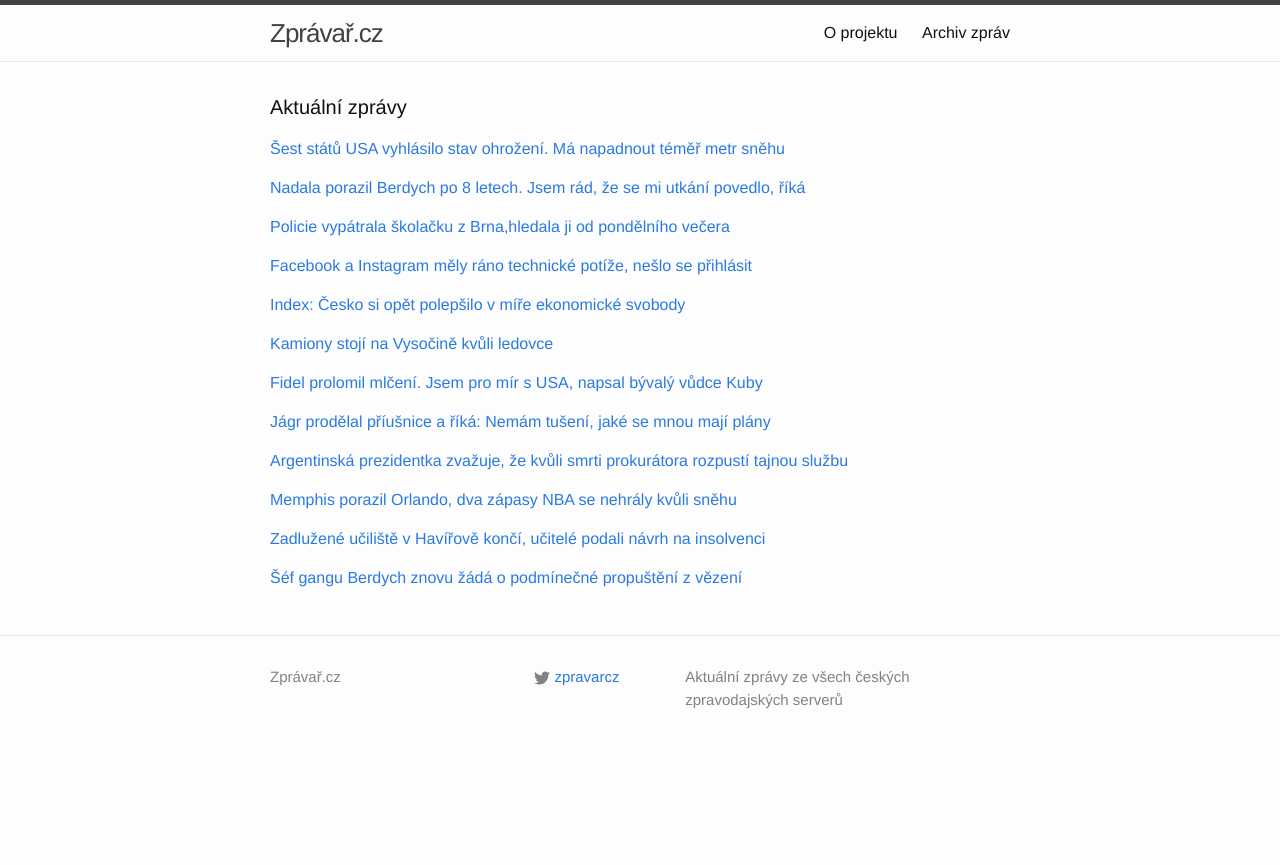
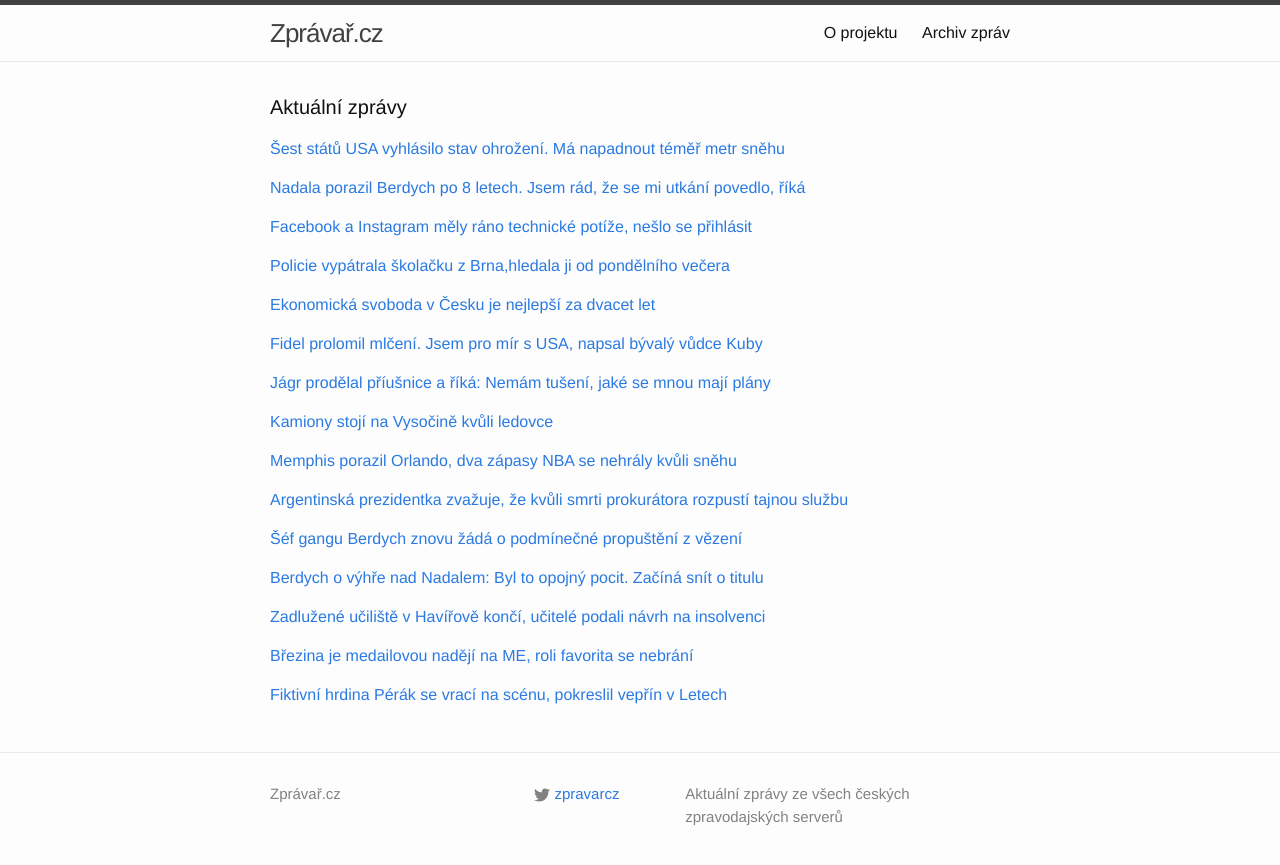
Before and after one commit to adliska/zpravar, a Jekyll site: the page built from index.html, in a window 1280 px wide. Shown: the top 865 px of the page. Built offline with Jekyll 4.4.1, drawn with Linux system fonts in a browser that asks for light colours; some of the changed lines change nothing that is shown.

Commit message:
zpravar news update

```diff
--- a/index.html
+++ b/index.html
@@ -39,8 +39,21 @@ layout: default
 <li><a href=http://www.tyden.cz/rubriky/sport/tenis/tenisova-senzace-berdych-rozdrtil-nadala-a-postoupil-do-semifinale_331461.html>Tenisová senzace! Berdych rozdrtil Nadala a postoupil do semifinále - www.tyden.cz</a></li>
 <li><a href=http://sport.idnes.cz/sarapovova-nedala-sanci-bouchardove-a-v-melbourne-je-v-semifinale-pyf-/tenis.aspx?c=A150127_051439_tenis_vis>Šarapovová nedala šanci Bouchardové a v Melbourne je v semifinále - sport.idnes.cz</a></li>
 </ul>
-</div><p><a href="javascript:;" onclick="toggle_visibility('zpravy2')">Policie vypátrala školačku z Brna,hledala ji od pondělního večera</a></p>
+</div><p><a href="javascript:;" onclick="toggle_visibility('zpravy2')">Facebook a Instagram měly ráno technické potíže, nešlo se přihlásit</a></p>
 <div id="zpravy2" style="display:none">
+<ul>
+<li><a href=http://www.denik.cz/ekonomika/socialni-site-facebook-a-instagram-mely-rano-technicke-potize-20150127.html>Facebook a Instagram měly ráno technické potíže, nešlo se přihlásit - www.denik.cz</a></li>
+<li><a href=http://www.financninoviny.cz/zpravodajstvi/zpravy/socialni-site-facebook-a-instagram-mely-rano-technicke-potize/1173851>Sociální sítě Facebook a Instagram měly ráno technické potíže - www.financninoviny.cz</a></li>
+<li><a href=http://zahranicni.ihned.cz/c1-63444160-facebook-a-instagram-byl-40-minut-offline-vypadek-zpusobila-technika>Facebook a Instagram byl 40 minut offline. Výpadek způsobila technika - zahranicni.ihned.cz</a></li>
+<li><a href=http://www.financninoviny.cz/zpravodajstvi/zpravy/socialni-sit-facebook-hlasi-vypadek-sluzeb/1173851>Sociální síť Facebook hlásí výpadek služeb - www.financninoviny.cz</a></li>
+<li><a href=http://www.lidovky.cz/facebook-hlasi-celosvetovy-vypadek-potize-ma-i-instagram-pz4-/media.aspx?c=A150127_083344_ln-media_ele>Facebook hlásí celosvětový výpadek. Potíže má i Instagram  - www.lidovky.cz</a></li>
+<li><a href=http://echo24.cz/a/iBaSm>Sociální síť Facebook nefunguje - echo24.cz</a></li>
+<li><a href=http://zpravy.aktualne.cz/zahranici/facebook-a-instagram-postihl-rozsahly-vypadek/r~99f4d0cea5f511e49e4b0025900fea04/>Facebook a Instagram postihl rozsáhlý výpadek - zpravy.aktualne.cz</a></li>
+<li><a href=http://technet.idnes.cz/vypadek-facebooku-ve-svete-i-v-cr-doa-/sw_internet.aspx?c=A150127_081211_sw_internet_skr>Facebook hlásí výpadek služeb, nefunguje ani v Česku - technet.idnes.cz</a></li>
+<li><a href=http://www.ceskenoviny.cz/zpravy/zpravy/socialni-sit-facebook-hlasi-vypadek-sluzeb/1173851>Sociální síť Facebook hlásí výpadek služeb - www.ceskenoviny.cz</a></li>
+</ul>
+</div><p><a href="javascript:;" onclick="toggle_visibility('zpravy3')">Policie vypátrala školačku z Brna,hledala ji od pondělního večera</a></p>
+<div id="zpravy3" style="display:none">
 <ul>
 <li><a href=http://www.ceskenoviny.cz/zpravy/zpravy/policie-vypatrala-skolacku-z-brna-hledala-ji-od-pondelniho-vecera/1173820>Policie vypátrala školačku z Brna,hledala ji od pondělního večera - www.ceskenoviny.cz</a></li>
 <li><a href=http://www.lidovky.cz/policie-patra-po-jedenactilete-divce-z-brna-nevratila-se-z-krouzku-10f-/zpravy-domov.aspx?c=A150127_090531_ln_domov_ele>Policie pátrá po jedenáctileté dívce z Brna. Nevrátila se z kroužku  - www.lidovky.cz</a></li>
@@ -52,22 +65,10 @@ layout: default
 <li><a href=http://www.ceskenoviny.cz/zpravy/zpravy/policie-patra-po-11lete-divce-z-brna-nevratila-se-z-krouzku-domu/1173820>Policie pátrá po 11leté dívce z Brna, nevrátila se z kroužku domů - www.ceskenoviny.cz</a></li>
 <li><a href=http://www.rozhlas.cz/_zprava/policie-patra-po-jedenactilete-divce-z-brna-nevratila-po-krouzku-domu--1448253>Policie pátrá po jedenáctileté dívce z Brna, nevrátila po kroužku domů - www.rozhlas.cz</a></li>
 </ul>
-</div><p><a href="javascript:;" onclick="toggle_visibility('zpravy3')">Facebook a Instagram měly ráno technické potíže, nešlo se přihlásit</a></p>
-<div id="zpravy3" style="display:none">
-<ul>
-<li><a href=http://www.denik.cz/ekonomika/socialni-site-facebook-a-instagram-mely-rano-technicke-potize-20150127.html>Facebook a Instagram měly ráno technické potíže, nešlo se přihlásit - www.denik.cz</a></li>
-<li><a href=http://www.financninoviny.cz/zpravodajstvi/zpravy/socialni-site-facebook-a-instagram-mely-rano-technicke-potize/1173851>Sociální sítě Facebook a Instagram měly ráno technické potíže - www.financninoviny.cz</a></li>
-<li><a href=http://zahranicni.ihned.cz/c1-63444160-facebook-a-instagram-byl-40-minut-offline-vypadek-zpusobila-technika>Facebook a Instagram byl 40 minut offline. Výpadek způsobila technika - zahranicni.ihned.cz</a></li>
-<li><a href=http://www.financninoviny.cz/zpravodajstvi/zpravy/socialni-sit-facebook-hlasi-vypadek-sluzeb/1173851>Sociální síť Facebook hlásí výpadek služeb - www.financninoviny.cz</a></li>
-<li><a href=http://www.lidovky.cz/facebook-hlasi-celosvetovy-vypadek-potize-ma-i-instagram-pz4-/media.aspx?c=A150127_083344_ln-media_ele>Facebook hlásí celosvětový výpadek. Potíže má i Instagram  - www.lidovky.cz</a></li>
-<li><a href=http://echo24.cz/a/iBaSm>Sociální síť Facebook nefunguje - echo24.cz</a></li>
-<li><a href=http://zpravy.aktualne.cz/zahranici/facebook-a-instagram-postihl-rozsahly-vypadek/r~99f4d0cea5f511e49e4b0025900fea04/>Facebook a Instagram postihl rozsáhlý výpadek - zpravy.aktualne.cz</a></li>
-<li><a href=http://technet.idnes.cz/vypadek-facebooku-ve-svete-i-v-cr-doa-/sw_internet.aspx?c=A150127_081211_sw_internet_skr>Facebook hlásí výpadek služeb, nefunguje ani v Česku - technet.idnes.cz</a></li>
-<li><a href=http://www.ceskenoviny.cz/zpravy/zpravy/socialni-sit-facebook-hlasi-vypadek-sluzeb/1173851>Sociální síť Facebook hlásí výpadek služeb - www.ceskenoviny.cz</a></li>
-</ul>
-</div><p><a href="javascript:;" onclick="toggle_visibility('zpravy4')">Index: Česko si opět polepšilo v míře ekonomické svobody</a></p>
+</div><p><a href="javascript:;" onclick="toggle_visibility('zpravy4')">Ekonomická svoboda v Česku je nejlepší za dvacet let</a></p>
 <div id="zpravy4" style="display:none">
 <ul>
+<li><a href=http://www.ceskatelevize.cz/ct24/ekonomika/299611-ekonomicka-svoboda-v-cesku-je-nejlepsi-za-dvacet-let/>Ekonomická svoboda v Česku je nejlepší za dvacet let - www.ceskatelevize.cz</a></li>
 <li><a href=http://zpravy.e15.cz/zahranicni/ekonomika/index-cesko-si-opet-polepsilo-v-mire-ekonomicke-svobody-1156897>Index: Česko si opět polepšilo v míře ekonomické svobody - zpravy.e15.cz</a></li>
 <li><a href=http://www.denik.cz/ekonomika/cesko-poskocilo-o-dve-pricky-v-indexu-ekonomicke-svobody-je-ctyriadvacate-201501.html>Česko poskočilo o dvě příčky v indexu ekonomické svobody. Je čtyřiadvacáté - www.denik.cz</a></li>
 <li><a href=http://ekonomika.idnes.cz/cesko-si-polepsilo-v-zebricku-ekonomicke-svobody-f7i-/ekoakcie.aspx?c=A150127_084505_ekoakcie_jpl>Česku se daří zlepšovat ekonomickou svobodu, v žebříčku stoupá - ekonomika.idnes.cz</a></li>
@@ -75,8 +76,26 @@ layout: default
 <li><a href=http://echo24.cz/a/ir9Wf>Česko stouplo v žebříčku ekonomické svobody na 24. místo - echo24.cz</a></li>
 <li><a href=http://www.financninoviny.cz/zpravodajstvi/zpravy/cr-v-indexu-ekonomicke-svobody-poskocila-o-dve-pricky-na-24-misto/1173855>ČR v indexu ekonomické svobody poskočila o dvě příčky na 24. místo - www.financninoviny.cz</a></li>
 </ul>
-</div><p><a href="javascript:;" onclick="toggle_visibility('zpravy5')">Kamiony stojí na Vysočině kvůli ledovce</a></p>
+</div><p><a href="javascript:;" onclick="toggle_visibility('zpravy5')">Fidel prolomil mlčení. Jsem pro mír s USA, napsal bývalý vůdce Kuby </a></p>
 <div id="zpravy5" style="display:none">
+<ul>
+<li><a href=http://www.lidovky.cz/fidel-prolomil-mlceni-jsem-pro-mir-s-usa-napsal-byvaly-vudce-kuby-ph3-/zpravy-svet.aspx?c=A150127_094106_ln_zahranici_msl>Fidel prolomil mlčení. Jsem pro mír s USA, napsal bývalý vůdce Kuby  - www.lidovky.cz</a></li>
+<li><a href=http://zpravy.idnes.cz/fidel-castro-sblizovani-kuby-s-usa-d5w-/zahranicni.aspx?c=A150127_072049_zahranicni_skr>Fidel Castro se ozval poprvé od údajné smrti, je pro sblížení s USA - zpravy.idnes.cz</a></li>
+<li><a href=http://zpravy.e15.cz/zahranicni/politika/castro-podporil-sblizovani-usa-s-kubou-washingtonu-ale-neduveruje-1156858>Castro podpořil sbližování USA s Kubou, Washingtonu ale nedůvěřuje - zpravy.e15.cz</a></li>
+<li><a href=http://www.novinky.cz/zahranicni/amerika/359899-fidel-castro-podporil-sblizovani-kuby-a-spojenych-statu.html>Fidel Castro podpořil sbližování Kuby a Spojených států  - www.novinky.cz</a></li>
+<li><a href=http://www.ceskenoviny.cz/zpravy/zpravy/fidel-castro-vyjadril-podporu-sblizovani-kuby-a-spojenych-statu/1173809>Fidel Castro vyjádřil podporu sbližování Kuby a Spojených států - www.ceskenoviny.cz</a></li>
+</ul>
+</div><p><a href="javascript:;" onclick="toggle_visibility('zpravy6')">Jágr prodělal příušnice a říká: Nemám tušení, jaké se mnou mají plány</a></p>
+<div id="zpravy6" style="display:none">
+<ul>
+<li><a href=http://hokej.idnes.cz/hokejova-nhl-jagr-priusnice-new-jersey-vymena-foy-/nhl.aspx?c=A150127_094917_nhl_bem>Jágr prodělal příušnice a říká: Nemám tušení, jaké se mnou mají plány - hokej.idnes.cz</a></li>
+<li><a href=http://www.tyden.cz/rubriky/sport/hokej/nhl/i-jagr-mel-pry-priusnice-ve-stredu-by-se-mel-vratit-do-sestavy_331476.html>I Jágr měl prý příušnice. Ve středu by se měl vrátit do sestavy - www.tyden.cz</a></li>
+<li><a href=http://www.denik.cz/hokej/nejedl-opuchla-mu-tvar-jagr-mel-i-priusnice-new-jersey-s-nim-uz-pocita-20150127.html>Nejedl, opuchla mu tvář. Jágr měl i příušnice, New Jersey s ním už počítá - www.denik.cz</a></li>
+<li><a href=http://sport.aktualne.cz/jagr-prodelal-i-priusnice-ve-stredu-uz-ale-bude-hrat/r~fb6ad15ea5fb11e4833a0025900fea04/>Jágr prodělal i příušnice, ve středu už ale bude hrát - sport.aktualne.cz</a></li>
+<li><a href=http://www.sportovninoviny.cz/zpravy/jagr-prodelal-i-priusnice-ve-stredu-uz-ale-bude-hrat/1173858>Jágr prodělal i příušnice, ve středu už ale bude hrát - www.sportovninoviny.cz</a></li>
+</ul>
+</div><p><a href="javascript:;" onclick="toggle_visibility('zpravy7')">Kamiony stojí na Vysočině kvůli ledovce</a></p>
+<div id="zpravy7" style="display:none">
 <ul>
 <li><a href=http://www.ceskatelevize.cz/ct24/domaci/299606-kamiony-stoji-na-vysocine-kvuli-ledovce/>Kamiony stojí na Vysočině kvůli ledovce - www.ceskatelevize.cz</a></li>
 <li><a href=http://www.novinky.cz/domaci/359904-kamiony-po-nocnim-snezeni-blokuji-silnice-v-kopcich.html>Kamióny po nočním sněžení blokují silnice v kopcích - www.novinky.cz</a></li>
@@ -84,52 +103,55 @@ layout: default
 <li><a href=http://zpravy.idnes.cz/snih-na-silnicich-0ey-/domaci.aspx?c=A150127_071912_domaci_cen>Silnice v Česku pokryl sníh, komplikuje dopravu zejména kamionům - zpravy.idnes.cz</a></li>
 <li><a href=http://www.lidovky.cz/dopravu-v-cesku-komplikuje-snih-tvori-se-snehove-jazyky-pk4-/zpravy-domov.aspx?c=A150127_073134_ln_domov_ele>Dopravu v Česku komplikuje sníh. Tvoří se sněhové jazyky  - www.lidovky.cz</a></li>
 </ul>
-</div><p><a href="javascript:;" onclick="toggle_visibility('zpravy6')">Fidel prolomil mlčení. Jsem pro mír s USA, napsal bývalý vůdce Kuby </a></p>
-<div id="zpravy6" style="display:none">
+</div><p><a href="javascript:;" onclick="toggle_visibility('zpravy8')">Memphis porazil Orlando, dva zápasy NBA se nehrály kvůli sněhu</a></p>
+<div id="zpravy8" style="display:none">
 <ul>
-<li><a href=http://www.lidovky.cz/fidel-prolomil-mlceni-jsem-pro-mir-s-usa-napsal-byvaly-vudce-kuby-ph3-/zpravy-svet.aspx?c=A150127_094106_ln_zahranici_msl>Fidel prolomil mlčení. Jsem pro mír s USA, napsal bývalý vůdce Kuby  - www.lidovky.cz</a></li>
-<li><a href=http://zpravy.idnes.cz/fidel-castro-sblizovani-kuby-s-usa-d5w-/zahranicni.aspx?c=A150127_072049_zahranicni_skr>Fidel Castro se ozval poprvé od údajné smrti, je pro sblížení s USA - zpravy.idnes.cz</a></li>
-<li><a href=http://zpravy.e15.cz/zahranicni/politika/castro-podporil-sblizovani-usa-s-kubou-washingtonu-ale-neduveruje-1156858>Castro podpořil sbližování USA s Kubou, Washingtonu ale nedůvěřuje - zpravy.e15.cz</a></li>
-<li><a href=http://www.novinky.cz/zahranicni/amerika/359899-fidel-castro-podporil-sblizovani-kuby-a-spojenych-statu.html>Fidel Castro podpořil sbližování Kuby a Spojených států  - www.novinky.cz</a></li>
-<li><a href=http://www.ceskenoviny.cz/zpravy/zpravy/fidel-castro-vyjadril-podporu-sblizovani-kuby-a-spojenych-statu/1173809>Fidel Castro vyjádřil podporu sbližování Kuby a Spojených států - www.ceskenoviny.cz</a></li>
+<li><a href=http://www.denik.cz/ostatni_sport/memphis-porazil-orlando-a-je-druhy-v-zapadni-konferenci-nba-20150127.html>Memphis porazil Orlando, dva zápasy NBA se nehrály kvůli sněhu - www.denik.cz</a></li>
+<li><a href=http://sport.idnes.cz/basketbalova-nba-0kd-/basket.aspx?c=A150127_083316_sport-basket_ald>Memphis zdolal Orlando, Oklahoma City i bez Duranta přehrála Minnesotu - sport.idnes.cz</a></li>
+<li><a href=http://sport.aktualne.cz/nba-memphis-porazil-orlando-a-je-druhy-v-zapadni-konferenci/r~940505c2a5f411e4833a0025900fea04/>NBA: Memphis porazil Orlando a je druhý v Západní konferenci - sport.aktualne.cz</a></li>
+<li><a href=http://www.sportovninoviny.cz/zpravy/memphis-porazil-orlando-a-je-druhy-v-zapadni-konferenci-nba/1173843>Memphis porazil Orlando a je druhý v Západní konferenci NBA - www.sportovninoviny.cz</a></li>
 </ul>
-</div><p><a href="javascript:;" onclick="toggle_visibility('zpravy7')">Jágr prodělal příušnice a říká: Nemám tušení, jaké se mnou mají plány</a></p>
-<div id="zpravy7" style="display:none">
-<ul>
-<li><a href=http://hokej.idnes.cz/hokejova-nhl-jagr-priusnice-new-jersey-vymena-foy-/nhl.aspx?c=A150127_094917_nhl_bem>Jágr prodělal příušnice a říká: Nemám tušení, jaké se mnou mají plány - hokej.idnes.cz</a></li>
-<li><a href=http://www.tyden.cz/rubriky/sport/hokej/nhl/i-jagr-mel-pry-priusnice-ve-stredu-by-se-mel-vratit-do-sestavy_331476.html>I Jágr měl prý příušnice. Ve středu by se měl vrátit do sestavy - www.tyden.cz</a></li>
-<li><a href=http://www.denik.cz/hokej/nejedl-opuchla-mu-tvar-jagr-mel-i-priusnice-new-jersey-s-nim-uz-pocita-20150127.html>Nejedl, opuchla mu tvář. Jágr měl i příušnice, New Jersey s ním už počítá - www.denik.cz</a></li>
-<li><a href=http://sport.aktualne.cz/jagr-prodelal-i-priusnice-ve-stredu-uz-ale-bude-hrat/r~fb6ad15ea5fb11e4833a0025900fea04/>Jágr prodělal i příušnice, ve středu už ale bude hrát - sport.aktualne.cz</a></li>
-<li><a href=http://www.sportovninoviny.cz/zpravy/jagr-prodelal-i-priusnice-ve-stredu-uz-ale-bude-hrat/1173858>Jágr prodělal i příušnice, ve středu už ale bude hrát - www.sportovninoviny.cz</a></li>
-</ul>
-</div><p><a href="javascript:;" onclick="toggle_visibility('zpravy8')">Argentinská prezidentka zvažuje, že kvůli smrti prokurátora rozpustí tajnou službu</a></p>
-<div id="zpravy8" style="display:none">
+</div><p><a href="javascript:;" onclick="toggle_visibility('zpravy9')">Argentinská prezidentka zvažuje, že kvůli smrti prokurátora rozpustí tajnou službu</a></p>
+<div id="zpravy9" style="display:none">
 <ul>
 <li><a href=http://www.rozhlas.cz/_zprava/argentinska-prezidentka-zvazuje-ze-kvuli-smrti-prokuratora-rozpusti-tajnou-sluzbu--1448257>Argentinská prezidentka zvažuje, že kvůli smrti prokurátora rozpustí tajnou službu - www.rozhlas.cz</a></li>
 <li><a href=http://zpravy.aktualne.cz/zahranici/argentinska-prezidentka-chce-rozpustit-tajnou-sluzbu/r~1dbdf940a5e611e49f60002590604f2e/>Argentinská prezidentka chce rozpustit tajnou službu - zpravy.aktualne.cz</a></li>
 <li><a href=http://www.novinky.cz/zahranicni/amerika/359900-argentinska-prezidentka-se-chysta-rozpustit-rozvedku.html>Argentinská prezidentka se chystá rozpustit rozvědku  - www.novinky.cz</a></li>
 <li><a href=http://www.ceskatelevize.cz/ct24/svet/299601-argentinska-prezidentka-se-poprve-vyjadrila-ke-kauze-nisman/>Argentinská prezidentka se poprvé vyjádřila ke kauze Nisman - www.ceskatelevize.cz</a></li>
 </ul>
-</div><p><a href="javascript:;" onclick="toggle_visibility('zpravy9')">Memphis porazil Orlando, dva zápasy NBA se nehrály kvůli sněhu</a></p>
-<div id="zpravy9" style="display:none">
+</div><p><a href="javascript:;" onclick="toggle_visibility('zpravy10')">Šéf gangu Berdych znovu žádá o podmínečné propuštění z vězení</a></p>
+<div id="zpravy10" style="display:none">
 <ul>
-<li><a href=http://www.denik.cz/ostatni_sport/memphis-porazil-orlando-a-je-druhy-v-zapadni-konferenci-nba-20150127.html>Memphis porazil Orlando, dva zápasy NBA se nehrály kvůli sněhu - www.denik.cz</a></li>
-<li><a href=http://sport.idnes.cz/basketbalova-nba-0kd-/basket.aspx?c=A150127_083316_sport-basket_ald>Memphis zdolal Orlando, Oklahoma City i bez Duranta přehrála Minnesotu - sport.idnes.cz</a></li>
-<li><a href=http://sport.aktualne.cz/nba-memphis-porazil-orlando-a-je-druhy-v-zapadni-konferenci/r~940505c2a5f411e4833a0025900fea04/>NBA: Memphis porazil Orlando a je druhý v Západní konferenci - sport.aktualne.cz</a></li>
-<li><a href=http://www.sportovninoviny.cz/zpravy/memphis-porazil-orlando-a-je-druhy-v-zapadni-konferenci-nba/1173843>Memphis porazil Orlando a je druhý v Západní konferenci NBA - www.sportovninoviny.cz</a></li>
+<li><a href=http://www.rozhlas.cz/_zprava/sef-gangu-berdych-znovu-zada-o-podminecne-propusteni-z-vezeni--1448250>Šéf gangu Berdych znovu žádá o podmínečné propuštění z vězení - www.rozhlas.cz</a></li>
+<li><a href=http://www.rozhlas.cz/_zprava/soud-znovu-zvazi-propusteni-sefa-berdychova-gangu--1448250>Soud znovu zváží propuštění šéfa Berdychova gangu - www.rozhlas.cz</a></li>
+<li><a href=http://www.rozhlas.cz/_zprava/soud-znovu-zvazi-propusteni-sefa-berdychova-gangu-mohl-by-pracovat-jako-skladnik--1448250>Soud znovu zváží propuštění šéfa Berdychova gangu, mohl by pracovat jako skladník - www.rozhlas.cz</a></li>
 </ul>
-</div><p><a href="javascript:;" onclick="toggle_visibility('zpravy10')">Zadlužené učiliště v Havířově končí, učitelé podali návrh na insolvenci</a></p>
-<div id="zpravy10" style="display:none">
+</div><p><a href="javascript:;" onclick="toggle_visibility('zpravy11')">Berdych o výhře nad Nadalem: Byl to opojný pocit. Začíná snít o titulu</a></p>
+<div id="zpravy11" style="display:none">
+<ul>
+<li><a href=http://www.denik.cz/tenis/berdych-o-vyhre-nad-nadalem-byl-to-opojny-pocit-zacina-snit-o-titulu-20150127.html>Berdych o výhře nad Nadalem: Byl to opojný pocit. Začíná snít o titulu - www.denik.cz</a></li>
+<li><a href=http://sport.aktualne.cz/plan-nadal-vysel-s-novym-koucem-je-to-chemie-tvrdi-berdych/r~2b5c5df2a60511e4833a0025900fea04/>Plán Nadal vyšel. S novým koučem je to chemie, tvrdí Berdych - sport.aktualne.cz</a></li>
+<li><a href=http://www.sportovninoviny.cz/zpravy/az-se-berdych-vzbudi-uz-bude-myslet-na-semifinale/1173428>Až se Berdych vzbudí, už bude myslet na semifinále - www.sportovninoviny.cz</a></li>
+</ul>
+</div><p><a href="javascript:;" onclick="toggle_visibility('zpravy12')">Zadlužené učiliště v Havířově končí, učitelé podali návrh na insolvenci</a></p>
+<div id="zpravy12" style="display:none">
 <ul>
 <li><a href=http://ostrava.idnes.cz/zadluzene-uciliste-v-havirove-konci-d7t-/ostrava-zpravy.aspx?c=A150127_2134662_ostrava-zpravy_jog>Zadlužené učiliště v Havířově končí, učitelé podali návrh na insolvenci - ostrava.idnes.cz</a></li>
 <li><a href=http://www.ceskenoviny.cz/zpravy/zpravy/zadluzene-uciliste-v-havirove-ukonci-svou-cinnost/1173859>Zadlužené učiliště v Havířově ukončí svou činnost - www.ceskenoviny.cz</a></li>
 <li><a href=http://ostrava.idnes.cz/zadluzene-uciliste-v-havirove-konci-ucitele-podali-navrh-na-insolvenci-1np-/ostrava-zpravy.aspx?c=A150127_2134662_ostrava-zpravy_jog>Zadlužené učiliště v Havířově končí, učitelé podali návrh na insolvenci - ostrava.idnes.cz</a></li>
 </ul>
-</div><p><a href="javascript:;" onclick="toggle_visibility('zpravy11')">Šéf gangu Berdych znovu žádá o podmínečné propuštění z vězení</a></p>
-<div id="zpravy11" style="display:none">
+</div><p><a href="javascript:;" onclick="toggle_visibility('zpravy13')">Březina je medailovou nadějí na ME, roli favorita se nebrání</a></p>
+<div id="zpravy13" style="display:none">
 <ul>
-<li><a href=http://www.rozhlas.cz/_zprava/sef-gangu-berdych-znovu-zada-o-podminecne-propusteni-z-vezeni--1448250>Šéf gangu Berdych znovu žádá o podmínečné propuštění z vězení - www.rozhlas.cz</a></li>
-<li><a href=http://www.rozhlas.cz/_zprava/soud-znovu-zvazi-propusteni-sefa-berdychova-gangu--1448250>Soud znovu zváží propuštění šéfa Berdychova gangu - www.rozhlas.cz</a></li>
-<li><a href=http://www.rozhlas.cz/_zprava/soud-znovu-zvazi-propusteni-sefa-berdychova-gangu-mohl-by-pracovat-jako-skladnik--1448250>Soud znovu zváží propuštění šéfa Berdychova gangu, mohl by pracovat jako skladník - www.rozhlas.cz</a></li>
+<li><a href=http://www.sportovninoviny.cz/zpravy/brezina-je-medailovou-nadeji-na-me-roli-favorita-se-nebrani/1173878>Březina je medailovou nadějí na ME, roli favorita se nebrání - www.sportovninoviny.cz</a></li>
+<li><a href=http://www.denik.cz/zimni_sporty/kandidat-na-medaili-brezina-je-opatrny-a-rika-chci-predvest-dobry-vykon-20150127.html>Kandidát na medaili. Březina je opatrný a říká: Chci předvést dobrý výkon - www.denik.cz</a></li>
+<li><a href=http://www.sportovninoviny.cz/zpravy/ceskou-medailovou-nadeji-na-krasobruslarskem-me-je-brezina/1173878>Českou medailovou nadějí na krasobruslařském ME je Březina - www.sportovninoviny.cz</a></li>
+</ul>
+</div><p><a href="javascript:;" onclick="toggle_visibility('zpravy14')">Fiktivní hrdina Pérák se vrací na scénu, pokreslil vepřín v Letech</a></p>
+<div id="zpravy14" style="display:none">
+<ul>
+<li><a href=http://budejovice.idnes.cz/fiktivni-hrdina-perak-se-vraci-na-scenu-dyb-/budejovice-zpravy.aspx?c=A150127_094412_budejovice-zpravy_mrl>Fiktivní hrdina Pérák se vrací na scénu, pokreslil vepřín v Letech - budejovice.idnes.cz</a></li>
+<li><a href=http://budejovice.idnes.cz/fiktivni-hrdina-perak-se-vraci-na-scenu-pokreslil-veprin-v-letech-pyd-/budejovice-zpravy.aspx?c=A150127_094412_budejovice-zpravy_mrl>Fiktivní hrdina Pérák se vrací na scénu, pokreslil vepřín v Letech - budejovice.idnes.cz</a></li>
+<li><a href=http://www.ceskenoviny.cz/zpravy/zpravy/ve-veprine-v-letech-se-objevily-kresby-pripominajici-obeti-valky/1173874>Ve vepříně v Letech se objevily kresby připomínající oběti války - www.ceskenoviny.cz</a></li>
 </ul>
 </div></div>
```
